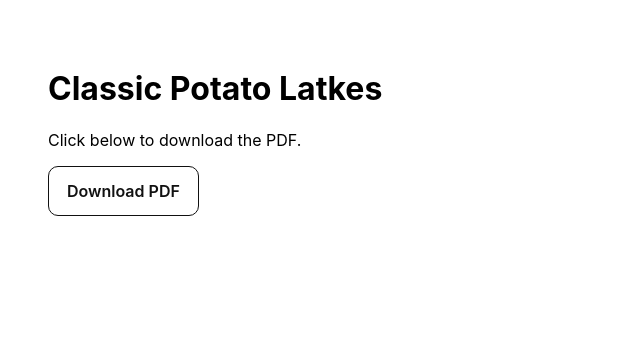
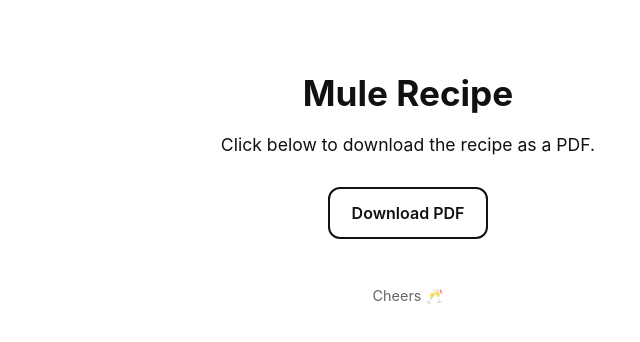
Before and after one commit to realtorjonathanklein/holiday-drink, a plain HTML site: page index.html in a window 1280 px wide. Shown: the whole page, without its empty margins (232-872 px from the left). Drawn offline with Linux system fonts and the light colour scheme.

Commit message:
Update index.html

```diff
--- a/index.html
+++ b/index.html
@@ -2,17 +2,71 @@
 <html lang="en">
 <head>
   <meta charset="utf-8" />
-  <meta name="viewport" content="width=device-width,initial-scale=1" />
-  <title>Classic Potato Latkes (PDF)</title>
+  <meta name="viewport" content="width=device-width, initial-scale=1" />
+  <title>Mule Recipe (PDF)</title>
+
   <style>
-    body { font-family: -apple-system, BlinkMacSystemFont, "Segoe UI", Roboto, Arial, sans-serif; padding: 48px; max-width: 720px; margin: 0 auto; }
-    a.button { display: inline-block; padding: 14px 18px; border: 1px solid #111; border-radius: 10px; text-decoration: none; color: #111; font-weight: 600; }
-    a.button:hover { opacity: 0.8; }
+    body {
+      font-family: -apple-system, BlinkMacSystemFont, "Segoe UI", Roboto, Arial, sans-serif;
+      background: #ffffff;
+      color: #111;
+      margin: 0;
+      padding: 48px 20px;
+    }
+
+    .container {
+      max-width: 720px;
+      margin: 0 auto;
+      text-align: center;
+    }
+
+    h1 {
+      font-size: 2.2rem;
+      margin-bottom: 12px;
+    }
+
+    p {
+      font-size: 1.1rem;
+      line-height: 1.6;
+      margin-bottom: 28px;
+    }
+
+    .button {
+      display: inline-block;
+      padding: 14px 22px;
+      border: 2px solid #111;
+      border-radius: 12px;
+      text-decoration: none;
+      font-weight: 600;
+      color: #111;
+      transition: all 0.2s ease;
+    }
+
+    .button:hover {
+      background: #111;
+      color: #fff;
+    }
+
+    .footer {
+      margin-top: 48px;
+      font-size: 0.9rem;
+      color: #666;
+    }
   </style>
 </head>
+
 <body>
-  <h1>Classic Potato Latkes</h1>
-  <p>Click below to download the PDF.</p>
-  <p><a class="button" href="mule-recipe.pdf" download>Download PDF</a></p>
+  <div class="container">
+    <h1>Mule Recipe</h1>
+    <p>Click below to download the recipe as a PDF.</p>
+
+    <a class="button" href="mule-recipe.pdf" download>
+      Download PDF
+    </a>
+
+    <div class="footer">
+      Cheers 🥂
+    </div>
+  </div>
 </body>
 </html>
```
